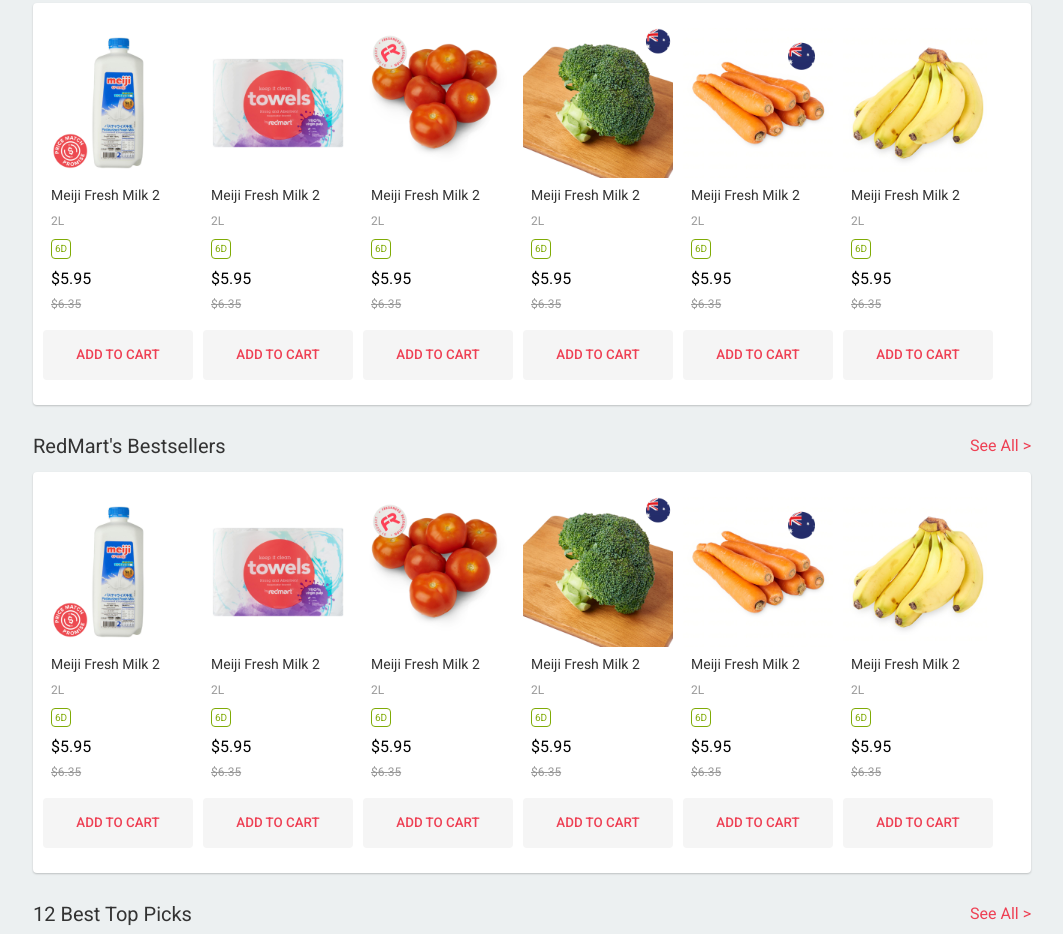
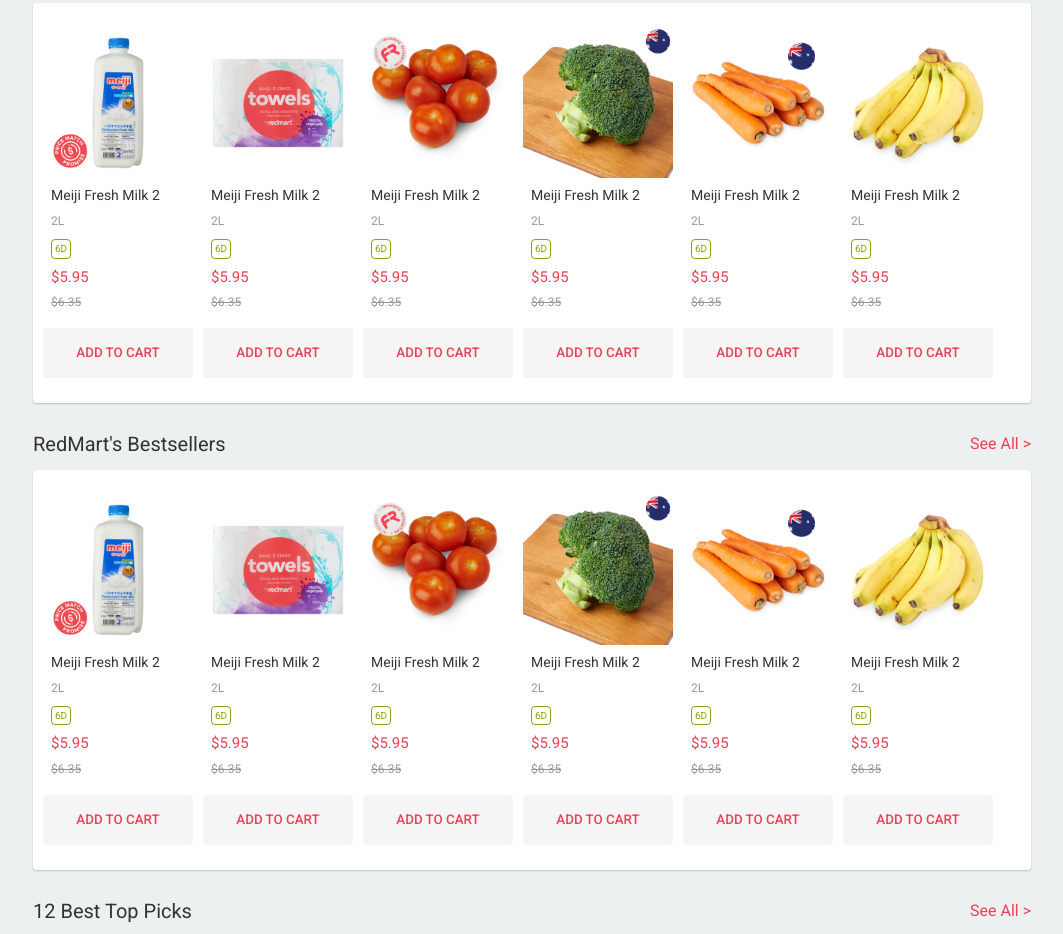
Before and after one commit to thaibaole86/MindX-D29, a plain HTML site: page index.html in a window 1280 px wide. Shown: the part 766-1700 px from the top of the page, without its empty margins (189-1252 px from the left). Drawn offline with Linux system fonts and the light colour scheme.

Commit message:
Update CSS
update price display

```diff
--- a/css/style_2.css
+++ b/css/style_2.css
@@ -346,7 +346,7 @@ text-decoration: underline;
     border-radius:4px;
 }
 
-.discount.price {
+.discount-price {
     font-family: Roboto;
     font-size:15px;
     line-height: 17.3px;
```
